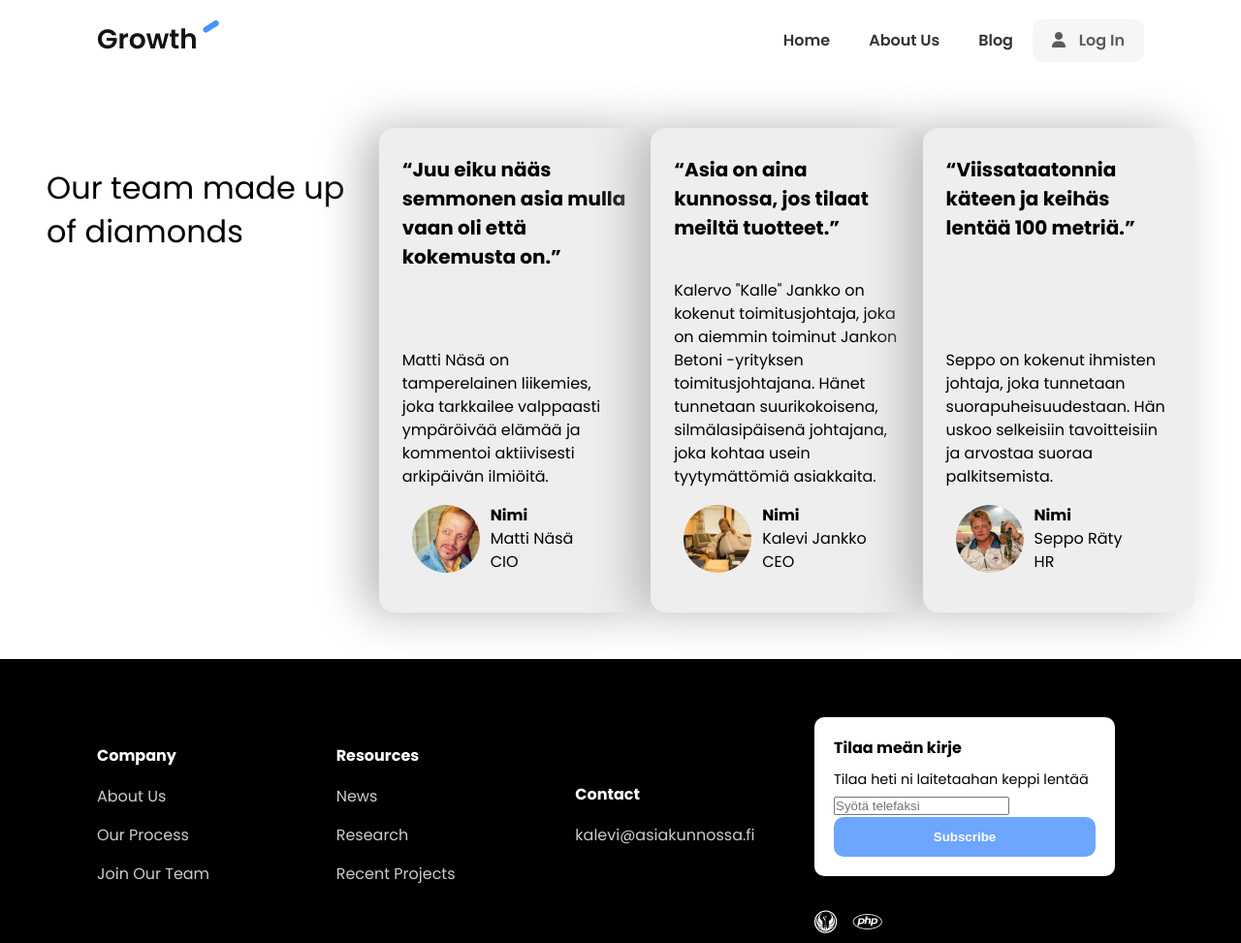
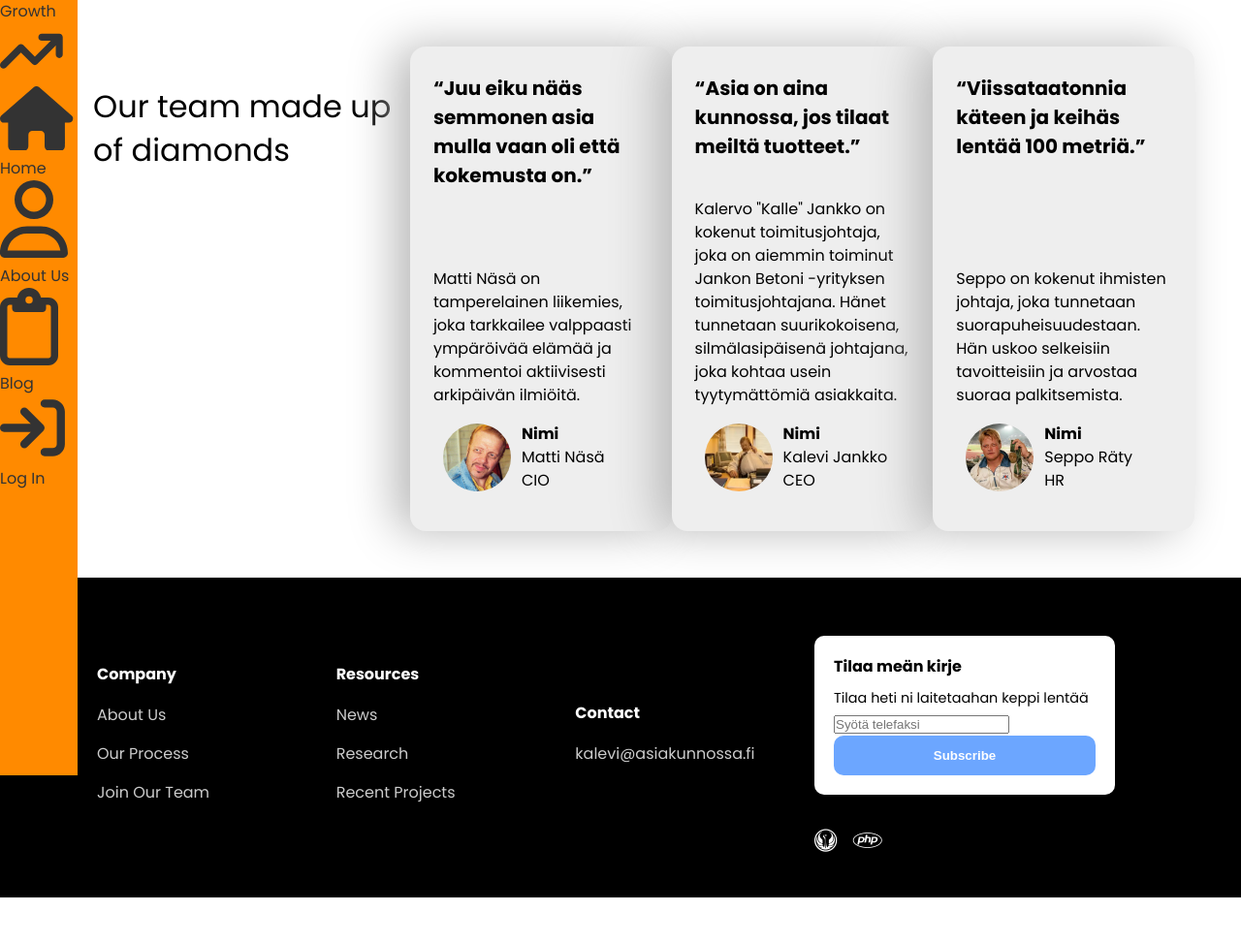
Before and after one commit to brje/SDS-Front-end---Project, a plain HTML site: page about-us.html in a window 1280 px wide. Shown: the whole page at 97% size. After the commit the page ends 926 px from the top, so only its background shows below. Drawn offline with Linux system fonts and the light colour scheme.

Commit message:
new navbar

```diff
--- a/about-us.html
+++ b/about-us.html
@@ -12,57 +12,129 @@
     <link rel="shortcut icon" href="images\legenda-logo.png" type="image/x-icon" >
 </head>
 <body>
-    <nav class="navbar">
-        <div class="container">
-            <div class="logo">
-                <a href="index.html">
-                    <img src="images/logo.png" alt="logo">
+    <nav class="navbar-about">
+        <ul class="navbar-nav">
+            <li class="nav-item">
+                <a href="index.html" class="nav-link">
+                    <span class="link-text logo-text">Growth</span>
+                    <svg
+                        aria-hidden="true"
+                        focusable="false"
+                        data-prefix="fad"
+                        data-icon="angle-double-right"
+                        role="img"
+                        xmlns="http://www.w3.org/2000/svg"
+                        viewBox="0 0 712 512"
+                        class="svg-inline--fa fa-angle-double-right fa-w-14 fa-5x"
+                    >
+                        <g class="fa-group">
+                            <path
+                            fill="currentColor"
+                            d="M384 160c-17.7 0-32-14.3-32-32s14.3-32 32-32l160 0c17.7 0 32 14.3 32 32l0 160c0 17.7-14.3 32-32 32s-32-14.3-32-32l0-82.7L342.6 374.6c-12.5 12.5-32.8 12.5-45.3 0L192 269.3 54.6 406.6c-12.5 12.5-32.8 12.5-45.3 0s-12.5-32.8 0-45.3l160-160c12.5-12.5 32.8-12.5 45.3 0L320 306.7 466.7 160 384 160z"
+                            class="fa-primary"
+                            ></path>
+                        </g>
+                    </svg>
                 </a>
-            </div>
+            </li>
 
-            <div class="main-menu">
-                <ul>
-                    <li>
-                        <a href="index.html">Home</a>
+            <li class="nav-item">
+                <a href="index.html" class="nav-link">
+                <svg
+                    aria-hidden="true"
+                    focusable="false"
+                    data-prefix="fad"
+                    data-icon="cat"
+                    role="img"
+                    xmlns="http://www.w3.org/2000/svg"
+                    viewBox="0 0 612 512"
+                    class="svg-inline--fa fa-cat fa-w-16 fa-9x"
+                >
+                        <g class="fa-group">
+                        <path
+                            fill="currentColor"
+                            d="M575.8 255.5c0 18-15 32.1-32 32.1l-32 0 .7 160.2c0 2.7-.2 5.4-.5 8.1l0 16.2c0 22.1-17.9 40-40 40l-16 0c-1.1 0-2.2 0-3.3-.1c-1.4 .1-2.8 .1-4.2 .1L416 512l-24 0c-22.1 0-40-17.9-40-40l0-24 0-64c0-17.7-14.3-32-32-32l-64 0c-17.7 0-32 14.3-32 32l0 64 0 24c0 22.1-17.9 40-40 40l-24 0-31.9 0c-1.5 0-3-.1-4.5-.2c-1.2 .1-2.4 .2-3.6 .2l-16 0c-22.1 0-40-17.9-40-40l0-112c0-.9 0-1.9 .1-2.8l0-69.7-32 0c-18 0-32-14-32-32.1c0-9 3-17 10-24L266.4 8c7-7 15-8 22-8s15 2 21 7L564.8 231.5c8 7 12 15 11 24z"
+                            class="fa-secondary"
+                        ></path>
+                        </g>
+                </svg>
+                <span class="link-text">Home</span>
+                </a>
             </li>
-                    <li>
-                        <a href="about-us.html">About Us</a>
+
+            <li class="nav-item">
+                <a href="about-us.html" class="nav-link">
+                    <svg
+                        aria-hidden="true"
+                        focusable="false"
+                        data-prefix="fad"
+                        data-icon="alien-monster"
+                        role="img"
+                        xmlns="http://www.w3.org/2000/svg"
+                        viewBox="0 0 512 512"
+                        class="svg-inline--fa fa-alien-monster fa-w-18 fa-9x"
+                    >
+                        <g class="fa-group">
+                            <!--!Font Awesome Free 6.7.1 by @fontawesome - https://fontawesome.com License - https://fontawesome.com/license/free Copyright 2024 Fonticons, Inc.-->
+                            <path
+                                fill="currentColor"
+                                d="M304 128a80 80 0 1 0 -160 0 80 80 0 1 0 160 0zM96 128a128 128 0 1 1 256 0A128 128 0 1 1 96 128zM49.3 464l349.5 0c-8.9-63.3-63.3-112-129-112l-91.4 0c-65.7 0-120.1 48.7-129 112zM0 482.3C0 383.8 79.8 304 178.3 304l91.4 0C368.2 304 448 383.8 448 482.3c0 16.4-13.3 29.7-29.7 29.7L29.7 512C13.3 512 0 498.7 0 482.3z"
+                                class="fa-secondary"
+                            ></path>
+                        </g>
+                    </svg>
+                <span class="link-text">About Us</span>
+                </a>
             </li>
-                    <li>
-                        <a href="#">Blog</a>
+
+            <li class="nav-item">
+                <a href="#" class="nav-link">
+                <svg
+                    aria-hidden="true"
+                    focusable="false"
+                    data-prefix="fad"
+                    data-icon="space-station-moon-alt"
+                    role="img"
+                    xmlns="http://www.w3.org/2000/svg"
+                    viewBox="0 0 512 512"
+                    class="svg-inline--fa fa-space-station-moon-alt fa-w-16 fa-5x"
+                >
+                    <g class="fa-group">
+                    <path
+                        fill="currentColor"
+                        d="M280 64l40 0c35.3 0 64 28.7 64 64l0 320c0 35.3-28.7 64-64 64L64 512c-35.3 0-64-28.7-64-64L0 128C0 92.7 28.7 64 64 64l40 0 9.6 0C121 27.5 153.3 0 192 0s71 27.5 78.4 64l9.6 0zM64 112c-8.8 0-16 7.2-16 16l0 320c0 8.8 7.2 16 16 16l256 0c8.8 0 16-7.2 16-16l0-320c0-8.8-7.2-16-16-16l-16 0 0 24c0 13.3-10.7 24-24 24l-88 0-88 0c-13.3 0-24-10.7-24-24l0-24-16 0zm128-8a24 24 0 1 0 0-48 24 24 0 1 0 0 48z"
+                        class="fa-secondary"
+                    ></path>
+                    </g>
+                </svg>
+                <span class="link-text">Blog</span>
+                </a>
             </li>
-                    <li>
-                        <a class="btn" href="#">
-                            <i class="fas fa-user"></i> Log In
+            <li class="nav-item">
+                <a href="about-us.html" class="nav-link">
+                    <svg
+                        aria-hidden="true"
+                        focusable="false"
+                        data-prefix="fad"
+                        data-icon="alien-monster"
+                        role="img"
+                        xmlns="http://www.w3.org/2000/svg"
+                        viewBox="0 0 612 512"
+                        class="svg-inline--fa fa-alien-monster fa-w-18 fa-9x"
+                    >
+                        <g class="fa-group">
+                            <!--!Font Awesome Free 6.7.1 by @fontawesome - https://fontawesome.com License - https://fontawesome.com/license/free Copyright 2024 Fonticons, Inc.-->
+                            <path
+                                fill="currentColor"
+                                d="M352 96l64 0c17.7 0 32 14.3 32 32l0 256c0 17.7-14.3 32-32 32l-64 0c-17.7 0-32 14.3-32 32s14.3 32 32 32l64 0c53 0 96-43 96-96l0-256c0-53-43-96-96-96l-64 0c-17.7 0-32 14.3-32 32s14.3 32 32 32zm-9.4 182.6c12.5-12.5 12.5-32.8 0-45.3l-128-128c-12.5-12.5-32.8-12.5-45.3 0s-12.5 32.8 0 45.3L242.7 224 32 224c-17.7 0-32 14.3-32 32s14.3 32 32 32l210.7 0-73.4 73.4c-12.5 12.5-12.5 32.8 0 45.3s32.8 12.5 45.3 0l128-128z"
+                                class="fa-secondary"
+                            ></path>
+                        </g>
+                    </svg>
+                <span class="link-text">Log In</span>
                 </a>
             </li>
         </ul>
-            </div>
-            <!-- Hamburger Button -->
-             <button class="hamburger-button">
-                <div class="hamburger-line"></div>
-                <div class="hamburger-line"></div>
-                <div class="hamburger-line"></div>
-             </button>
-             <div class="mobile-menu">
-                <ul>
-                    <li>
-                        <a href="index.html">Home</a>
-                    </li>
-                    <li>
-                        <a href="#">About Us</a>
-                    </li>
-                    <li>
-                        <a href="#">Blog</a>
-                    </li>
-                    <li>
-                        <a class="btn" href="#">
-                            <i class="fas fa-user"></i> Log In
-                        </a>
-                    </li>
-                </ul>
-             </div>
-        </div>
     </nav>
 
      <!-- Persons -->
@@ -137,7 +209,7 @@
                 <div>
                     <h4>Company</h4>
                     <ul>
-                        <li><a href="#">About Us</a></li>
+                        <li><a href="about-us.html">About Us</a></li>
                         <li><a href="#">Our Process</a></li>
                         <li><a href="#">Join Our Team</a></li>
                     </ul>
--- a/css/style.css
+++ b/css/style.css
@@ -8,6 +8,11 @@
     --primary-color: #4891ff;
     --light-color: #f4f4f6;
     --dark-color: #111;
+
+    --text-primary: #b6b6b6;
+    --text-secondary: #ececec;
+    --background-primary: #ff8a00;
+    --background-secondary: #141418;
 }
 
 body {
@@ -37,6 +42,15 @@ img {
 .navbar {
     background: #fff;
     padding: 20px;
+}
+
+.navbar-about{
+    width: 5rem;
+    height: 100vh;
+    top: 0;
+    position: fixed;
+    background-color: var(--background-primary);
+    z-index: 1000;
 }
 
 .navbar .container {
@@ -312,6 +326,7 @@ hero .hero-text {
 }
 
 .card-grid-about {
+    margin-left: 3rem;
     display: flex;
     padding: 3rem;
     overflow-x: hidden;
--- a/js/main.js
+++ b/js/main.js
@@ -52,9 +52,3 @@ document.getElementById('card-kalevi').addEventListener('click', () => {
 document.getElementById('card-seppo').addEventListener('click', () => {
     window.location.href = "mailto:seppo@example.com?subject=Hei Seppo&body=60 metriä lentää vaikka ilman vauhtia.";
 });
-
-//About Us header easter egg
-
-document.getElementById('testi').addEventListener('click', () => {
-    window.location.href = "https://www.youtube.com/watch?v=dQw4w9WgXcQ";
-});
```
Also changed, not shown: index.html (+1 -1 lines). Lines whose indentation alone changed are shown as unchanged.
